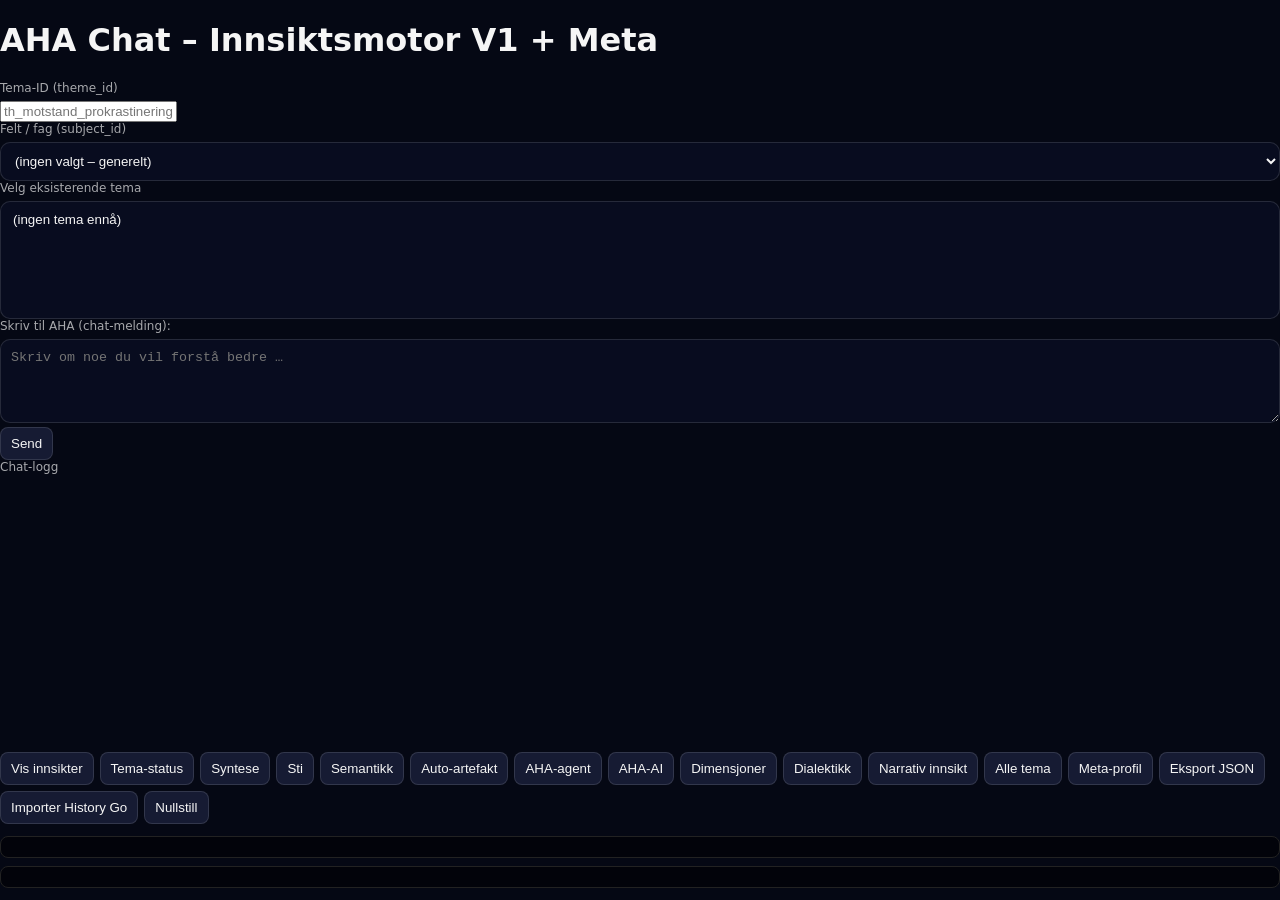
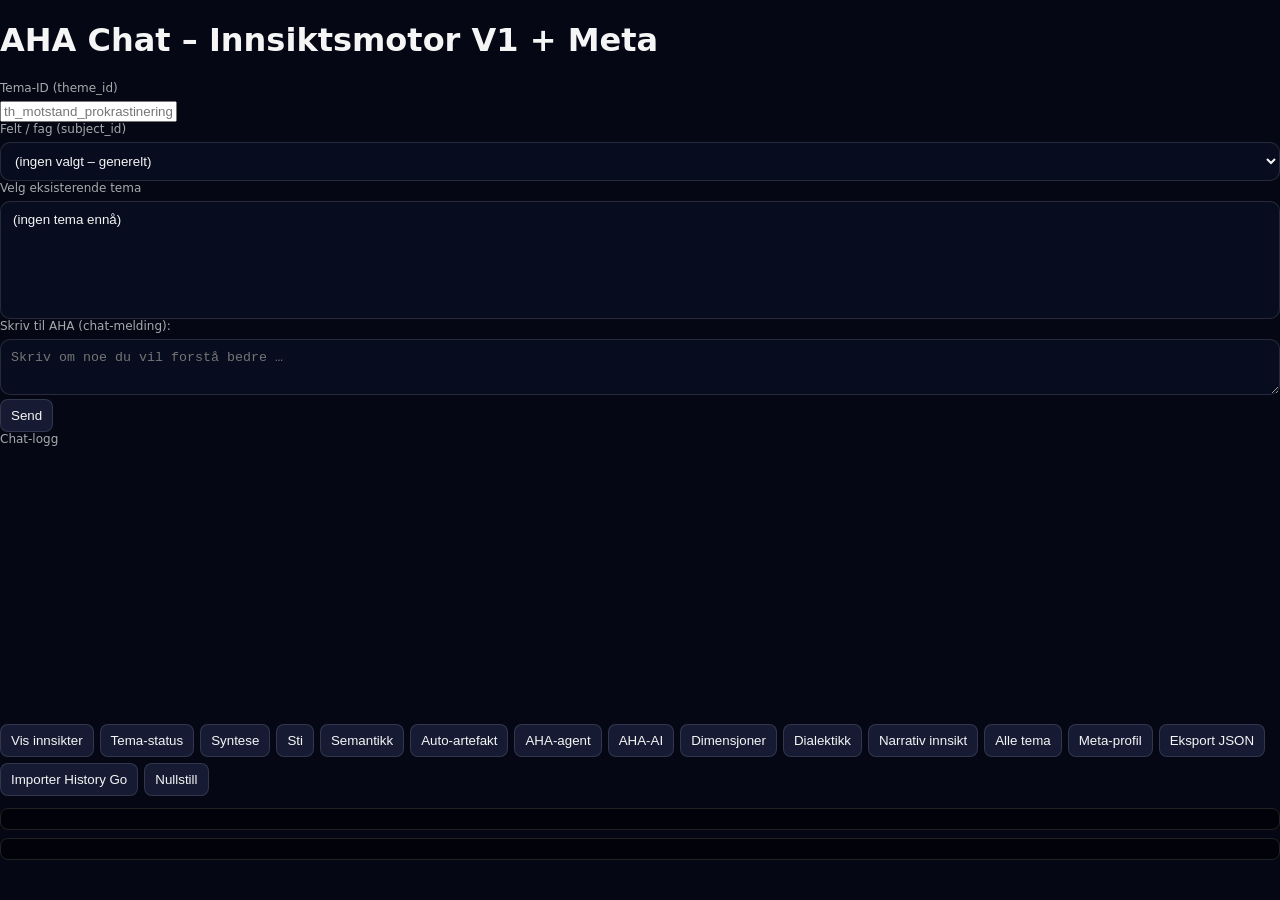

Refine AHA Chat UI focus and highlight feedback

--- a/aha-chat.css
+++ b/aha-chat.css
@@ -27,19 +27,15 @@ body {
 .chat-title-wrap p { margin: 0; color: var(--aha-muted); }
 .status-pill { display:inline-block; margin-top: 10px; padding: 3px 10px; border-radius: 999px; background: rgba(255,211,71,0.14); color: var(--aha-accent); font-size: 12px; border:1px solid rgba(255,211,71,0.45); }
 
-.chat-layout { display:grid; grid-template-columns: minmax(0, 2fr) minmax(270px, 1fr); gap: 12px; max-width:1100px; margin:0 auto; }
+.chat-layout { display:grid; grid-template-columns: minmax(0, 2.4fr) minmax(240px, 0.8fr); gap: 12px; max-width:1100px; margin:0 auto; }
 .chat-main, .insight-rail { background: var(--aha-surface); border:1px solid var(--aha-border); border-radius: 16px; padding: 14px; }
 
 label { display:block; font-size: 12px; color: var(--aha-muted); margin-bottom: 6px; }
 textarea, select { width:100%; border-radius: 10px; border:1px solid var(--aha-border); background: #080c1f; color: var(--aha-text); padding: 10px; }
 
-.quick-actions { display:flex; gap:8px; flex-wrap:wrap; margin-bottom: 12px; }
-.quick-action-btn, .suggestion-btn { border-radius:999px; border:1px solid var(--aha-border); background:#111a37; color:var(--aha-text); font-size:12px; padding:7px 12px; }
-
 .empty-state { background: var(--aha-surface-2); border:1px dashed rgba(255,255,255,0.2); border-radius: 14px; padding: 16px; margin-bottom: 12px; }
 .empty-state h2 { margin:0 0 6px; font-size: 20px; }
-.empty-state p { margin:0 0 12px; color: var(--aha-muted); }
-.suggestions { display:flex; gap:8px; flex-wrap:wrap; }
+.empty-state p { margin:0; color: var(--aha-muted); }
 
 .chat-log-wrap { margin-bottom: 4px; }
 .chat-log-shell { position: relative; }
@@ -53,13 +49,17 @@ textarea, select { width:100%; border-radius: 10px; border:1px solid var(--aha-b
 .highlight-toggle-btn { flex: 0 0 auto; margin-top: 4px; width: 20px; height: 20px; border-radius: 999px; padding: 0; font-size: 12px; line-height: 1; color: rgba(255,211,71,0.72); background: transparent; border: 1px solid rgba(255,211,71,0.24); opacity: 0.65; }
 .chat-line-row.is-highlighted .highlight-toggle-btn { background: rgba(255,211,71,0.24); opacity: 1; border-color: rgba(255,211,71,0.65); color: var(--aha-accent); }
 .chat-line-row.is-highlighted .chat-line { box-shadow: 0 0 0 1px rgba(255,211,71,0.3) inset; }
-.chat-highlights-rail { position: absolute; top: 6px; right: 2px; bottom: 6px; width: 10px; border-left: 1px solid rgba(255,255,255,0.12); pointer-events: none; }
-.highlight-rail-marker { position: absolute; left: 1px; transform: translate(-50%, -50%); width: 8px; height: 8px; border-radius: 999px; border: 1px solid rgba(255,211,71,0.78); background: var(--aha-accent); padding: 0; pointer-events: auto; }
+.chat-highlights-rail { position: absolute; top: 6px; right: 0; bottom: 6px; width: 18px; border-left: 2px solid rgba(255,211,71,0.7); background: linear-gradient(180deg, rgba(255,211,71,0.08), rgba(255,211,71,0.02)); border-radius: 999px; pointer-events: none; }
+.chat-highlights-rail.is-empty::after { content: "Ingen highlights"; position: absolute; top: 8px; left: -92px; font-size: 10px; color: rgba(255,211,71,0.6); letter-spacing: 0.02em; }
+.highlight-rail-marker { position: absolute; left: 8px; transform: translate(-50%, -50%); width: 10px; height: 10px; border-radius: 999px; border: 1px solid #6e4d00; background: #ffd347; padding: 0; box-shadow: 0 0 0 2px rgba(255,211,71,0.22); pointer-events: auto; }
 
 .insight-placeholder-card { background: #0f1730; border:1px solid var(--aha-border); border-radius: 12px; padding: 12px; }
 .insight-placeholder-card h2 { margin:0 0 6px; font-size: 16px; }
 .insight-placeholder-card p { margin:0 0 10px; color: var(--aha-muted); font-size: 13px; }
 .insight-actions { display:flex; gap:8px; flex-wrap:wrap; }
+.insight-inline-hint { margin: 0; color: var(--aha-muted); font-size: 12px; }
+.utility-menu { margin-top: 10px; }
+.utility-menu > summary { cursor: pointer; color: var(--aha-accent); font-size: 12px; }
 .buttons { display:flex; flex-wrap:wrap; gap: 6px; margin: 12px 0; }
 button { cursor: pointer; border-radius: 8px; border:1px solid var(--aha-border); background: #161b33; color: var(--aha-text); padding: 8px 10px; }
 button:hover { background:#222c52; }
@@ -115,10 +115,11 @@ pre#out { max-height: 22vh; overflow:auto; white-space: pre-wrap; }
 
 .composer-wrap { position: fixed; left: 0; right: 0; bottom: 0; background: linear-gradient(180deg, rgba(5,8,20,0), rgba(5,8,20,0.85) 24%, rgba(5,8,20,1)); padding: 12px 16px 16px; }
 .composer-row { background: var(--aha-surface); border: 1px solid var(--aha-border); border-radius: 14px; padding: 12px; }
-#msg { min-height: 84px; max-height: 160px; resize: vertical; }
+#msg { min-height: 56px; max-height: 120px; resize: vertical; }
 .composer-actions { display:flex; justify-content:flex-end; gap:8px; margin-top: 10px; }
 .send-btn { background: var(--aha-accent); color: #1d1400; border-color: transparent; font-weight: 600; }
 .secondary-action { background: transparent; border-color: rgba(255,211,71,0.5); color: var(--aha-accent); }
+.chat-status-note { min-height: 16px; margin-top: 6px; font-size: 12px; color: var(--aha-muted); }
 
 @media (max-width: 980px) {
   .chat-layout { grid-template-columns: minmax(0, 1fr); }
